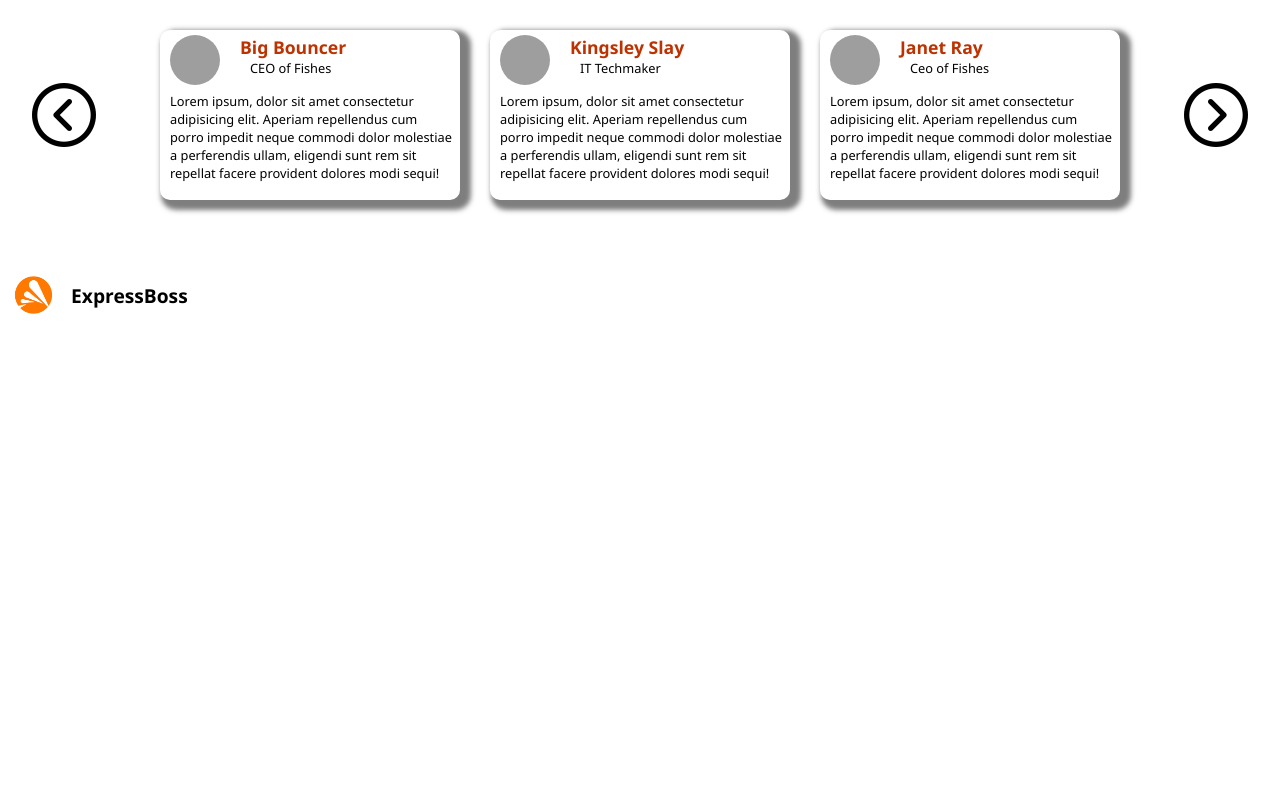
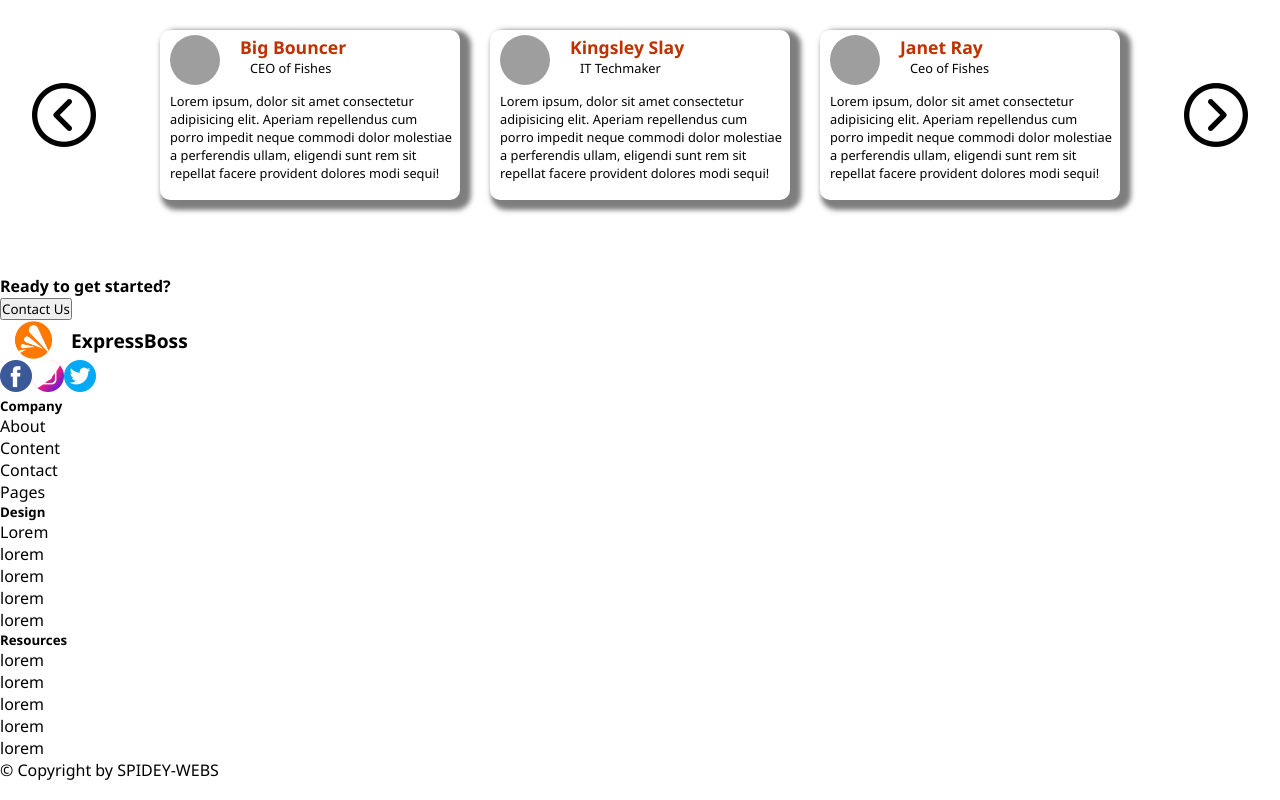
Before and after one commit to Spidey2342/fire, a plain HTML site: page fire/index.html in a window 1280 px wide. Shown: the part 2852-3652 px from the top of the page. Before the commit the page ends 3607 px from the top, so only its background shows below. Drawn offline with Linux system fonts and the light colour scheme; grey boxes are pictures that could not be loaded.

Commit message:
Update index.html

```diff
--- a/fire/index.html
+++ b/fire/index.html
@@ -191,7 +191,12 @@
         <img src="images/next.png" alt="">
         </div>
     </section>
-    <section class="foot"></section>
+   <section class="foot1">
+        <div class="foot">
+            <h4>Ready to get started? </h4>
+            <button class="btn2">Contact Us</button>
+        </div>
+    </section>
     <footer>
         <div class="footer">
             <div class="link1">
@@ -200,37 +205,42 @@
                     <p>ExpressBoss</p>
                 </div>
                 <div class="icons">
-
+<img src="images/facebook.png" alt=""><img src="images/instagram.png" alt=""><img src="images/twitter.png" alt="">
                 </div>
             </div>
             <div class="link2">
-                <h5></h5>
+                <h5>Company</h5>
                 <ul>
-                    <li></li>
-                    <li></li>
-                    <li></li>
-                    <li></li>
+                    <li>About</li>
+                    <li>Content</li>
+                    <li>Contact</li>
+                    <li>Pages</li>
                 </ul>
             </div>
             <div class="link2">
-                <h5></h5>
+                <h5>Design</h5>
                 <ul>
-                    <li></li>
-                    <li></li>
-                    <li></li>
-                    <li></li>
-                    <li></li>
+                    <li>Lorem</li>
+                    <li>lorem</li>
+                    <li>lorem</li>
+                    <li>lorem</li>
+                    <li>lorem</li>
                 </ul>
             </div>
             <div class="link2">
+                <h5>Resources</h5>
                 <ul>
-                    <li></li>
-                    <li></li>
-                    <li></li>
-                    <li></li>
-                    <li></li>
+                    <li>lorem</li>
+                    <li>lorem</li>
+                    <li>lorem</li>
+                    <li>lorem</li>
+                    <li>lorem</li>
+
                 </ul>
             </div>
+        </div>
+        <div class="copy">
+           <p> &copy Copyright by SPIDEY-WEBS</p>
         </div>
     </footer>
 </body>
```
